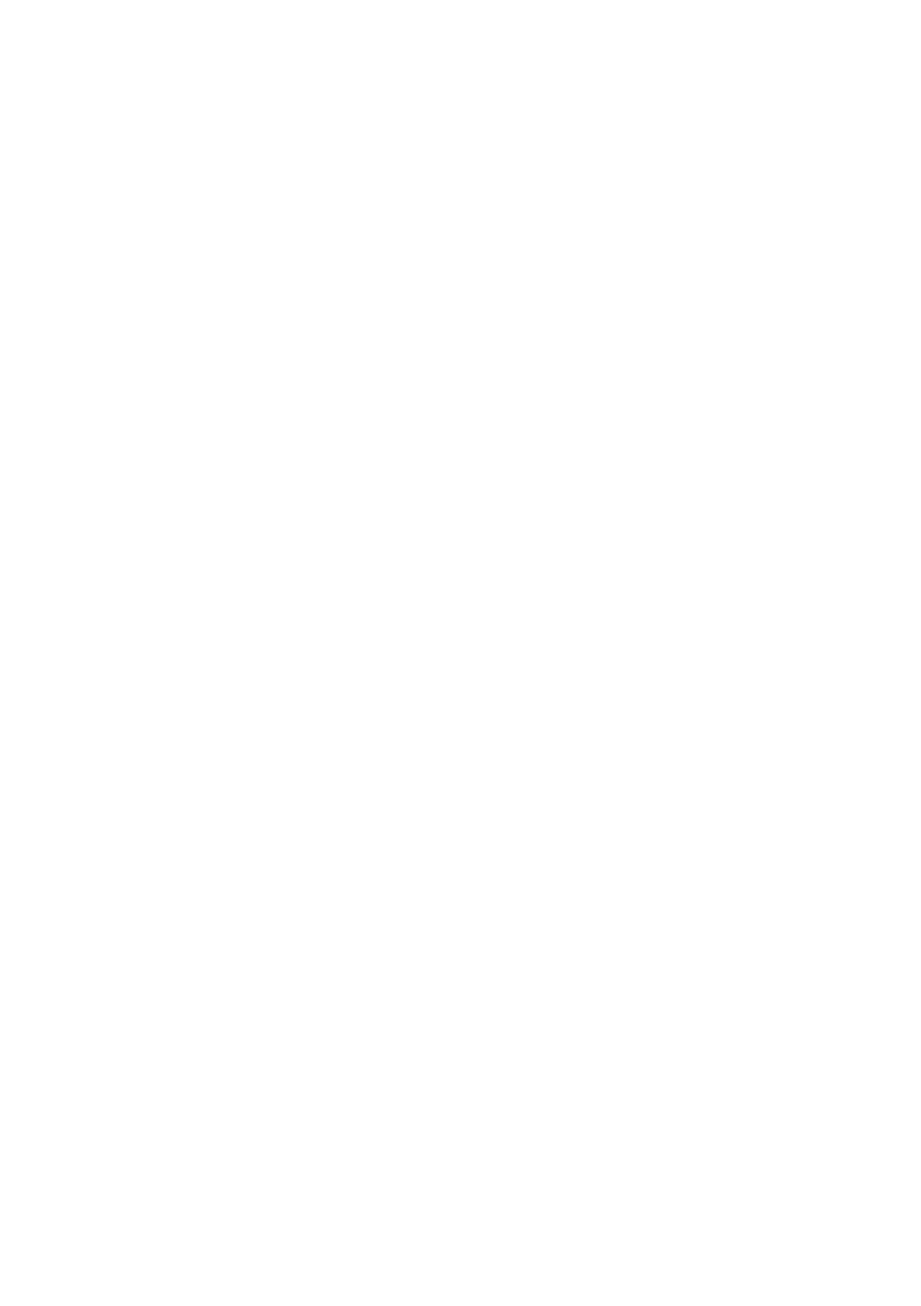
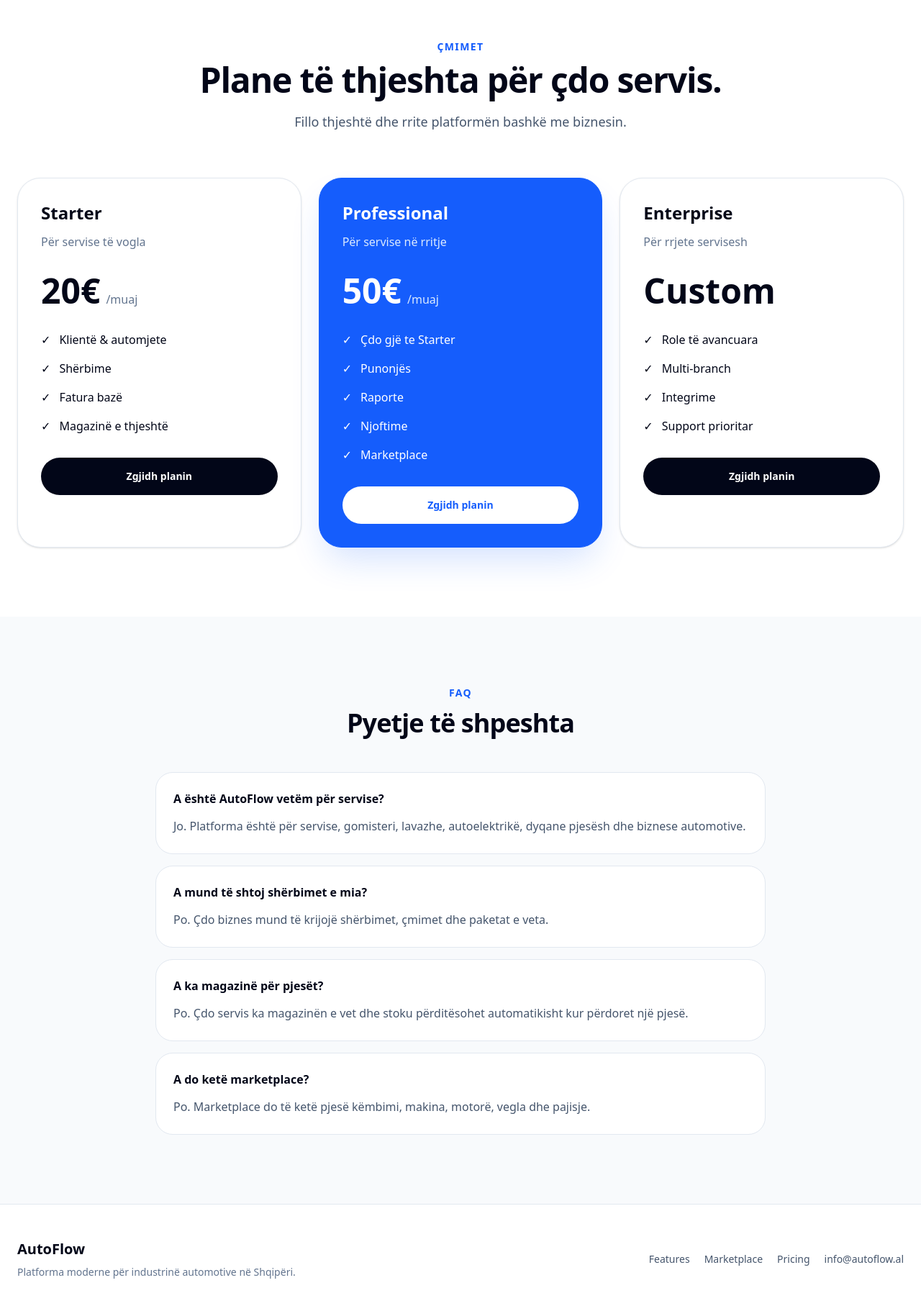
Before and after one commit to genciiv/auto-flow, a Next.js app: page / in a window 1280 px wide. Shown: the part 3115-4930 px from the top of the page at 72% size. Before the commit the page ends 3074 px from the top, so only its background shows below. Built offline with nearby package versions, Linux system fonts and the light colour scheme.

Commit message:
add pricing faq and footer sections

```diff
--- a/src/app/page.js
+++ b/src/app/page.js
@@ -292,6 +292,177 @@ export default function Home() {
           </div>
         </div>
       </section>
+
+      <section id="pricing" className="bg-white py-24">
+        <div className="mx-auto max-w-7xl px-6">
+          <div className="mx-auto max-w-3xl text-center">
+            <p className="text-sm font-bold uppercase tracking-widest text-blue-600">
+              Çmimet
+            </p>
+            <h2 className="mt-3 text-4xl font-bold tracking-tight text-slate-950 md:text-5xl">
+              Plane të thjeshta për çdo servis.
+            </h2>
+            <p className="mt-5 text-lg text-slate-600">
+              Fillo thjeshtë dhe rrite platformën bashkë me biznesin.
+            </p>
+          </div>
+
+          <div className="mt-16 grid gap-6 lg:grid-cols-3">
+            {[
+              [
+                "Starter",
+                "20€",
+                "Për servise të vogla",
+                [
+                  "Klientë & automjete",
+                  "Shërbime",
+                  "Fatura bazë",
+                  "Magazinë e thjeshtë",
+                ],
+              ],
+              [
+                "Professional",
+                "50€",
+                "Për servise në rritje",
+                [
+                  "Çdo gjë te Starter",
+                  "Punonjës",
+                  "Raporte",
+                  "Njoftime",
+                  "Marketplace",
+                ],
+              ],
+              [
+                "Enterprise",
+                "Custom",
+                "Për rrjete servisesh",
+                [
+                  "Role të avancuara",
+                  "Multi-branch",
+                  "Integrime",
+                  "Support prioritar",
+                ],
+              ],
+            ].map((plan, index) => (
+              <div
+                key={plan[0]}
+                className={`rounded-[2rem] border p-8 ${
+                  index === 1
+                    ? "border-blue-600 bg-blue-600 text-white shadow-2xl shadow-blue-600/20"
+                    : "border-slate-200 bg-white text-slate-950 shadow-sm"
+                }`}
+              >
+                <h3 className="text-2xl font-bold">{plan[0]}</h3>
+                <p
+                  className={`mt-3 ${index === 1 ? "text-blue-100" : "text-slate-500"}`}
+                >
+                  {plan[2]}
+                </p>
+
+                <div className="mt-8 flex items-end gap-2">
+                  <span className="text-5xl font-bold">{plan[1]}</span>
+                  {plan[1] !== "Custom" && (
+                    <span
+                      className={
+                        index === 1 ? "text-blue-100" : "text-slate-500"
+                      }
+                    >
+                      /muaj
+                    </span>
+                  )}
+                </div>
+
+                <ul className="mt-8 space-y-4">
+                  {plan[3].map((item) => (
+                    <li key={item} className="flex gap-3">
+                      <span>✓</span>
+                      <span>{item}</span>
+                    </li>
+                  ))}
+                </ul>
+
+                <button
+                  className={`mt-8 w-full rounded-full px-6 py-4 text-sm font-bold ${
+                    index === 1
+                      ? "bg-white text-blue-600 hover:bg-blue-50"
+                      : "bg-slate-950 text-white hover:bg-slate-800"
+                  }`}
+                >
+                  Zgjidh planin
+                </button>
+              </div>
+            ))}
+          </div>
+        </div>
+      </section>
+
+      <section className="bg-slate-50 py-24">
+        <div className="mx-auto max-w-4xl px-6">
+          <div className="text-center">
+            <p className="text-sm font-bold uppercase tracking-widest text-blue-600">
+              FAQ
+            </p>
+            <h2 className="mt-3 text-4xl font-bold tracking-tight text-slate-950">
+              Pyetje të shpeshta
+            </h2>
+          </div>
+
+          <div className="mt-12 space-y-4">
+            {[
+              [
+                "A është AutoFlow vetëm për servise?",
+                "Jo. Platforma është për servise, gomisteri, lavazhe, autoelektrikë, dyqane pjesësh dhe biznese automotive.",
+              ],
+              [
+                "A mund të shtoj shërbimet e mia?",
+                "Po. Çdo biznes mund të krijojë shërbimet, çmimet dhe paketat e veta.",
+              ],
+              [
+                "A ka magazinë për pjesët?",
+                "Po. Çdo servis ka magazinën e vet dhe stoku përditësohet automatikisht kur përdoret një pjesë.",
+              ],
+              [
+                "A do ketë marketplace?",
+                "Po. Marketplace do të ketë pjesë këmbimi, makina, motorë, vegla dhe pajisje.",
+              ],
+            ].map(([question, answer]) => (
+              <div
+                key={question}
+                className="rounded-3xl border border-slate-200 bg-white p-6"
+              >
+                <h3 className="font-bold text-slate-950">{question}</h3>
+                <p className="mt-3 leading-7 text-slate-600">{answer}</p>
+              </div>
+            ))}
+          </div>
+        </div>
+      </section>
+
+      <footer id="contact" className="border-t border-slate-200 bg-white py-12">
+        <div className="mx-auto flex max-w-7xl flex-col gap-6 px-6 md:flex-row md:items-center md:justify-between">
+          <div>
+            <h3 className="text-xl font-bold text-slate-950">AutoFlow</h3>
+            <p className="mt-2 text-sm text-slate-500">
+              Platforma moderne për industrinë automotive në Shqipëri.
+            </p>
+          </div>
+
+          <div className="flex flex-wrap gap-5 text-sm font-medium text-slate-600">
+            <a href="#features" className="hover:text-slate-950">
+              Features
+            </a>
+            <a href="#marketplace" className="hover:text-slate-950">
+              Marketplace
+            </a>
+            <a href="#pricing" className="hover:text-slate-950">
+              Pricing
+            </a>
+            <a href="mailto:info@autoflow.al" className="hover:text-slate-950">
+              info@autoflow.al
+            </a>
+          </div>
+        </div>
+      </footer>
     </main>
   );
 }
```
